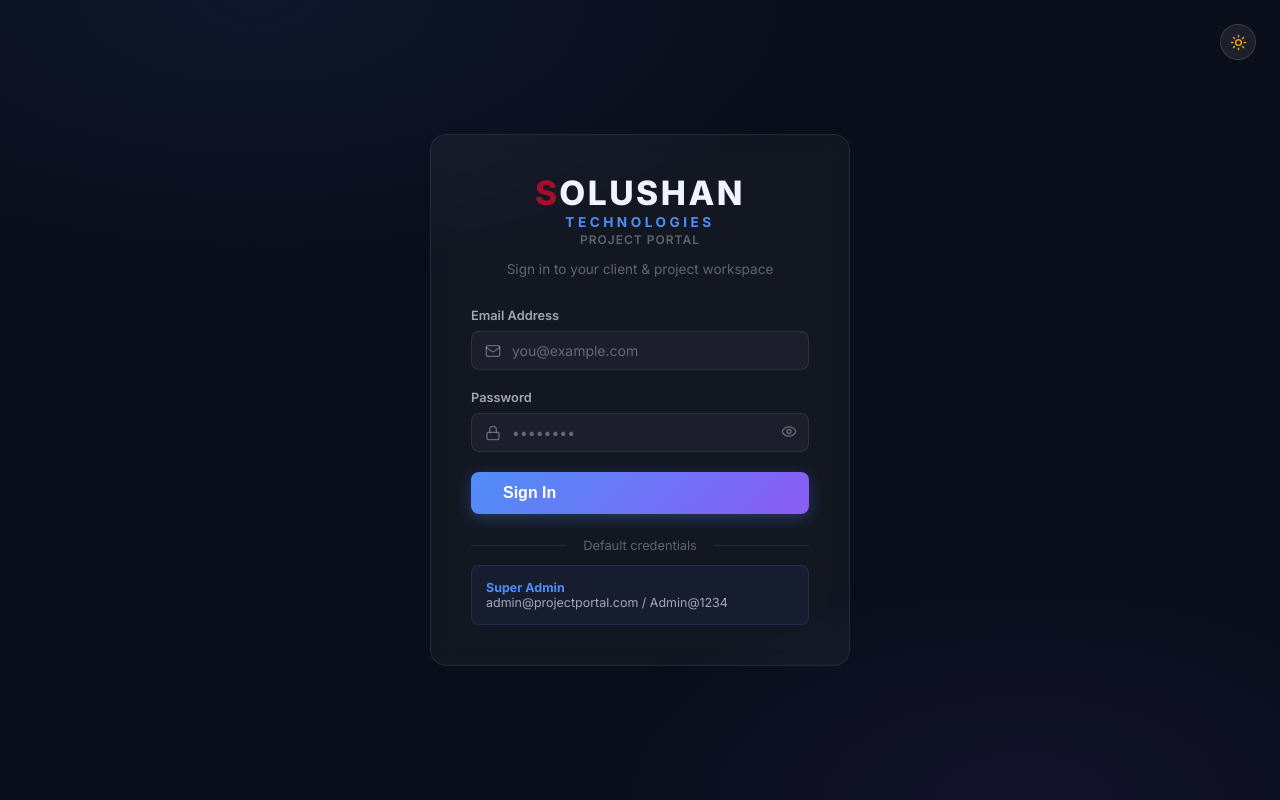
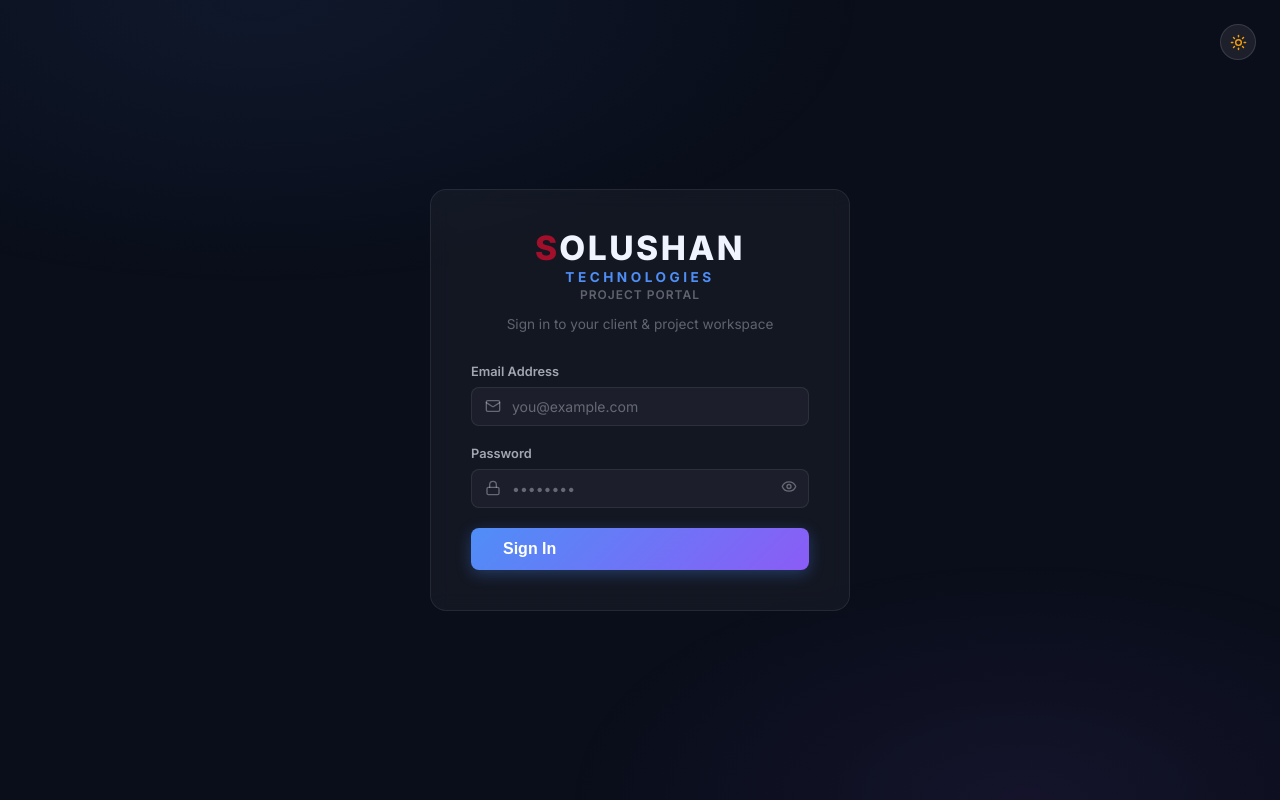
Before and after one commit to Aaditya-Gupta-2004/clientsolutiontechnologies, a React (Vite) app in the folder frontend/: page /login in a window 1280 px wide. Built offline with nearby package versions, Linux system fonts and the light colour scheme; no server answers.

Commit message:
style: remove hardcoded superadmin credentials from login page

```diff
--- a/frontend/src/pages/LoginPage.jsx
+++ b/frontend/src/pages/LoginPage.jsx
@@ -100,20 +100,6 @@ export default function LoginPage() {
             </button>
           </form>
 
-          {/* Demo hint */}
-          <div className="divider-text" style={{ marginTop: '1.5rem' }}>Default credentials</div>
-          <div style={{
-            background: 'rgba(79,142,247,0.06)',
-            border: '1px solid rgba(79,142,247,0.15)',
-            borderRadius: 'var(--radius-sm)',
-            padding: '0.875rem',
-            fontSize: '0.78rem',
-            color: 'var(--text-secondary)',
-            marginTop: '0.75rem',
-          }}>
-            <strong style={{ color: 'var(--accent-blue)' }}>Super Admin</strong><br />
-            admin@projectportal.com / Admin@1234
-          </div>
         </div>
       </div>
     </div>
```
